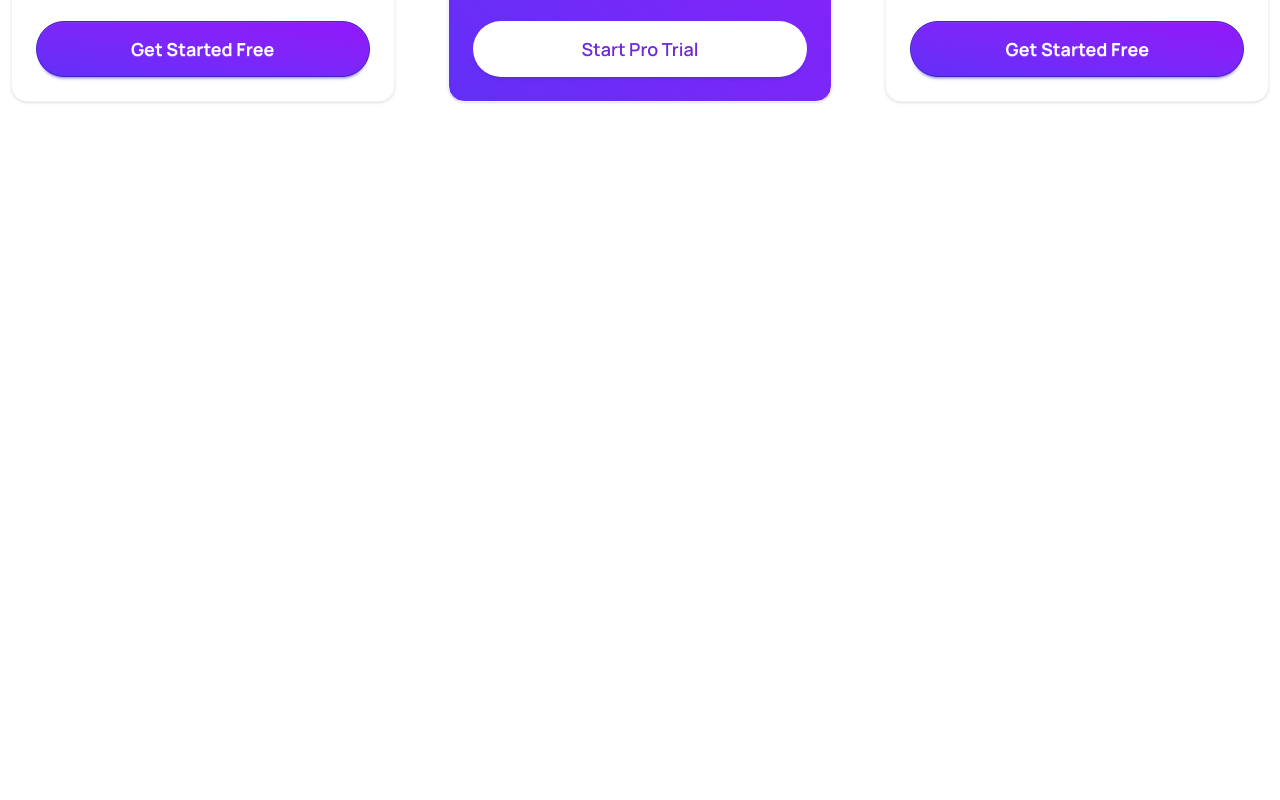
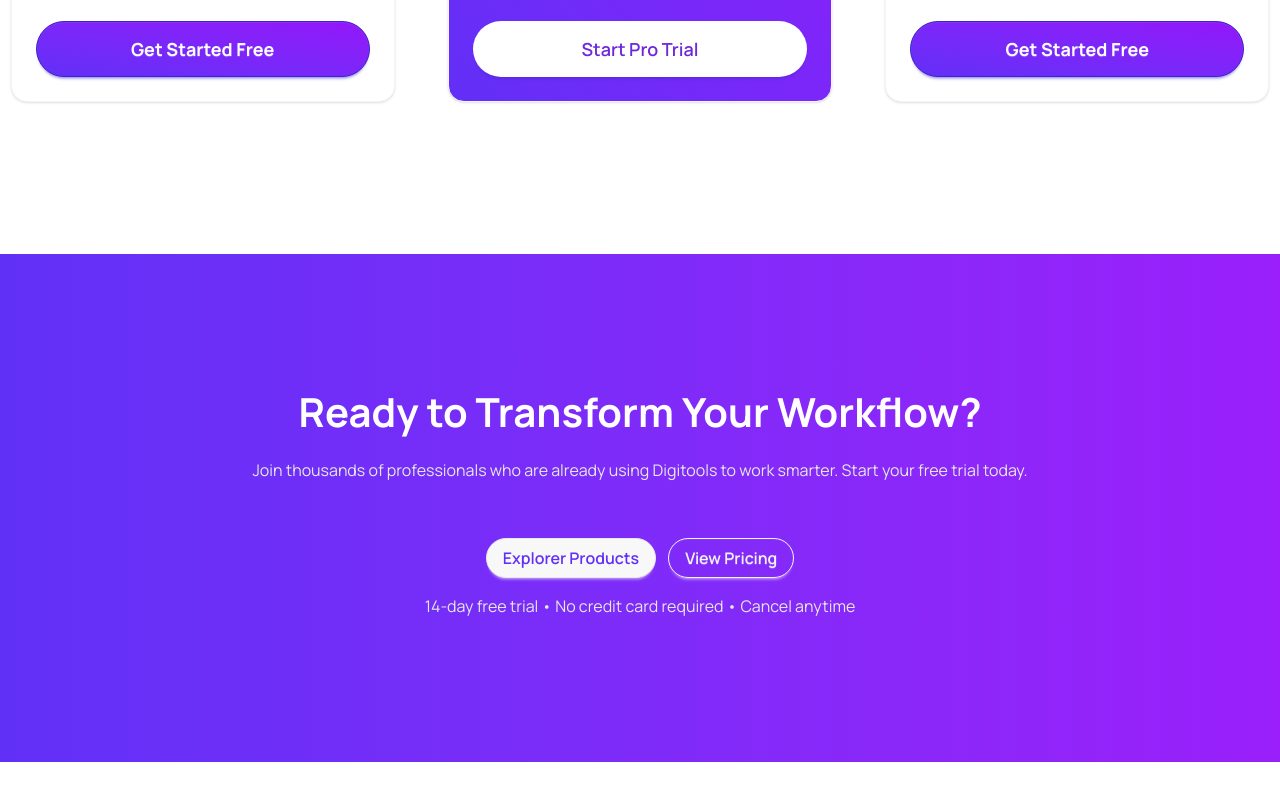
Before and after one commit to nasirmasud/B13-A6, a React (Vite) app: page / in a window 1280 px wide. Shown: the part 3700-4500 px from the top of the page. Before the commit the page ends 3914 px from the top, so only its background shows below. Built offline with nearby package versions, Linux system fonts and the light colour scheme.

Commit message:
Added Transform component

```diff
--- a/src/App.jsx
+++ b/src/App.jsx
@@ -5,6 +5,7 @@ import Hero from "./components/Hero";
 import Navbar from "./components/Navbar";
 import Pricing from "./components/Pricing";
 import ProductCollection from "./components/ProductCollection";
+import Transform from "./components/Transform";
 
 function App() {
   return (
@@ -15,6 +16,7 @@ function App() {
       <ProductCollection />
       <GetStarted />
       <Pricing />
+      <Transform />
     </>
   );
 }
--- /dev/null
+++ b/src/components/Transform.jsx
@@ -0,0 +1,28 @@
+import React from "react";
+
+const Transform = () => {
+  return (
+    <div className='bg-gradient-to-r from-[#6130f7] to-[#9a1ffa] py-32 px-5 my-10 mb-28 text-white'>
+      <h2 className='text-[40px] font-bold text-center '>
+        Ready to Transform Your Workflow?
+      </h2>
+      <p className='text-[16px] text-center text-gray-200 py-4'>
+        Join thousands of professionals who are already using Digitools to work
+        smarter. Start your free trial today.
+      </p>
+      <div className='flex gap-3 justify-center pt-10'>
+        <button className='btn text-[#6130f7] rounded-3xl text-[16px]'>
+          Explorer Products
+        </button>
+        <button className='btn bg-transparent border border-gray-100 text-gray-100 rounded-3xl text-[16px]'>
+          View Pricing
+        </button>
+      </div>
+      <p className='text-[16px] text-center text-gray-200 py-4'>
+        14-day free trial • No credit card required • Cancel anytime
+      </p>
+    </div>
+  );
+};
+
+export default Transform;
```
